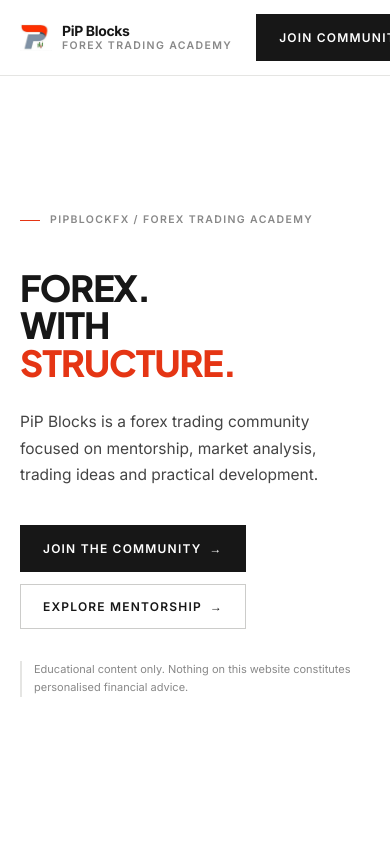
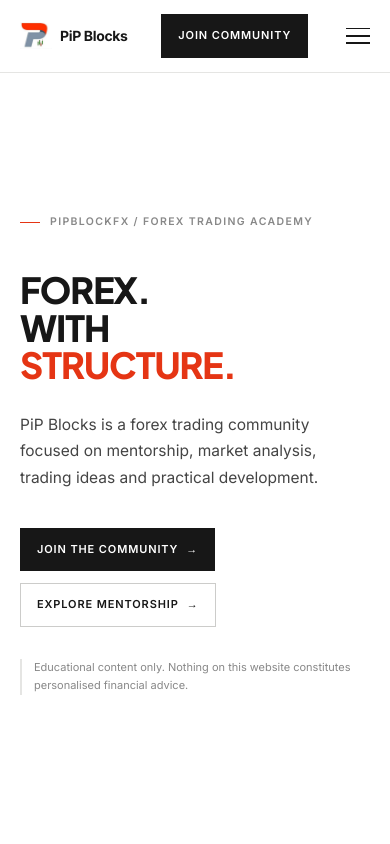
Before and after one commit to thinksika/pipblockfx-academy, a React (Vite) app: page / in a window 390 px wide. Shown: the top 844 px of the page. Built offline with nearby package versions, Linux system fonts and the light colour scheme.

Commit message:
fix(mobile): responsive layout, mobile nav close button, typography clamps and touch targets

```diff
--- a/src/components/FAQ.tsx
+++ b/src/components/FAQ.tsx
@@ -36,7 +36,7 @@
 
   return (
     <section id="faq" aria-label="Frequently asked questions" className="bg-white border-b border-pip-border">
-      <div className="max-w-site mx-auto px-5 sm:px-8">
+      <div className="max-w-site mx-auto px-5 sm:px-8 pb-12 sm:pb-16">
 
         {/* Label */}
         <div className="py-5 border-b border-pip-border">
--- a/src/components/Navbar.tsx
+++ b/src/components/Navbar.tsx
@@ -25,10 +25,13 @@
     return () => { document.body.style.overflow = ''; };
   }, [mobileOpen]);
 
-  const go = (e: React.MouseEvent<HTMLAnchorElement>, href: string) => {
+  const go = (e: React.MouseEvent<HTMLAnchorElement | HTMLButtonElement>, href: string) => {
     e.preventDefault();
     setMobileOpen(false);
+    // Small delay to allow menu close animation
+    setTimeout(() => {
       document.querySelector(href)?.scrollIntoView({ behavior: 'smooth' });
+    }, 100);
   };
 
   return (
@@ -40,11 +43,11 @@
             : 'border-b border-pip-border py-[14px]'
         }`}
       >
-        <div className="max-w-site mx-auto px-5 sm:px-8 flex items-center justify-between gap-6">
+        <div className="max-w-site mx-auto px-5 sm:px-8 flex items-center justify-between gap-4">
 
           {/* Brand */}
-          <a href="#hero" onClick={e => go(e, '#hero')}
-            className="flex items-center gap-2.5 shrink-0"
+          <a href="#hero" onClick={(e) => go(e, '#hero')}
+            className="flex items-center gap-2 shrink-0"
             aria-label="PiP Blocks home">
             <img src="/logo_mark.png" alt="" aria-hidden="true"
               className="w-8 h-8 object-contain" />
@@ -52,7 +55,7 @@
               <div className="text-[14px] font-bold tracking-tight text-pip-charcoal leading-none">
                 PiP Blocks
               </div>
-              <div className="pip-label mt-[3px] leading-none">
+              <div className="pip-label mt-[3px] leading-none hidden sm:block">
                 Forex Trading Academy
               </div>
             </div>
@@ -61,7 +64,7 @@
           {/* Desktop nav */}
           <nav aria-label="Primary" className="hidden lg:flex items-center gap-7">
             {NAV.map(l => (
-              <a key={l.name} href={l.href} onClick={e => go(e, l.href)}
+              <a key={l.name} href={l.href} onClick={(e) => go(e, l.href)}
                 className="text-[13px] font-medium text-pip-mid hover:text-pip-charcoal transition-colors duration-150">
                 {l.name}
               </a>
@@ -75,30 +78,51 @@
           </a>
 
           {/* Mobile toggle */}
-          <button type="button" aria-label="Toggle navigation"
+          <button type="button" aria-label={mobileOpen ? 'Close navigation' : 'Open navigation'}
             aria-expanded={mobileOpen}
             onClick={() => setMobileOpen(v => !v)}
-            className="lg:hidden w-7 h-5 flex flex-col justify-between shrink-0">
-            <span className={`block w-full h-[1.5px] bg-pip-charcoal origin-center transition-transform duration-200 ${mobileOpen ? 'translate-y-[9px] rotate-45' : ''}`} />
-            <span className={`block h-[1.5px] bg-pip-charcoal transition-all duration-200 ${mobileOpen ? 'opacity-0 w-0' : 'w-full'}`} />
-            <span className={`block w-full h-[1.5px] bg-pip-charcoal origin-center transition-transform duration-200 ${mobileOpen ? '-translate-y-[9px] -rotate-45' : ''}`} />
+            className="lg:hidden w-8 h-8 flex items-center justify-center shrink-0 -mr-1">
+            {mobileOpen ? (
+              /* X close icon */
+              <svg width="20" height="20" viewBox="0 0 20 20" fill="none" stroke="currentColor" strokeWidth="1.8" className="text-pip-charcoal">
+                <line x1="4" y1="4" x2="16" y2="16" />
+                <line x1="16" y1="4" x2="4" y2="16" />
+              </svg>
+            ) : (
+              /* Hamburger icon */
+              <div className="w-6 h-4 flex flex-col justify-between">
+                <span className="block w-full h-[1.5px] bg-pip-charcoal" />
+                <span className="block w-full h-[1.5px] bg-pip-charcoal" />
+                <span className="block w-full h-[1.5px] bg-pip-charcoal" />
+              </div>
+            )}
           </button>
 
         </div>
       </header>
 
-      {/* Mobile menu */}
-      <div aria-hidden={!mobileOpen}
-        className={`fixed inset-0 z-40 bg-white flex flex-col transition-opacity duration-200 ${
-          mobileOpen ? 'opacity-100 pointer-events-auto' : 'opacity-0 pointer-events-none'
-        }`}>
-        <div className="pt-[68px] flex flex-col h-full overflow-y-auto px-5">
-          <nav className="flex flex-col divide-y divide-pip-border">
+      {/* Mobile menu overlay */}
+      {mobileOpen && (
+        <div
+          className="fixed inset-0 z-40 bg-white flex flex-col"
+          role="dialog"
+          aria-modal="true"
+          aria-label="Mobile navigation"
+        >
+          {/* Spacer for fixed header */}
+          <div className="pt-[62px]" />
+
+          <div className="flex flex-col h-full overflow-y-auto px-5">
+            <nav className="flex flex-col divide-y divide-pip-border" aria-label="Mobile navigation">
               {NAV.map(l => (
-              <a key={l.name} href={l.href} onClick={e => go(e, l.href)}
-                className="py-5 text-[21px] font-semibold tracking-tight text-pip-charcoal hover:text-pip-red transition-colors">
+                <button
+                  key={l.name}
+                  type="button"
+                  onClick={(e) => go(e, l.href)}
+                  className="py-5 text-left text-[20px] font-semibold tracking-tight text-pip-charcoal hover:text-pip-red transition-colors"
+                >
                   {l.name}
-              </a>
+                </button>
               ))}
             </nav>
             <div className="mt-7">
@@ -113,6 +137,7 @@
             </p>
           </div>
         </div>
+      )}
     </>
   );
 };
--- a/src/index.css
+++ b/src/index.css
@@ -19,7 +19,7 @@
     color: #171717;
     font-family: Inter, system-ui, sans-serif;
     line-height: 1.6;
-    overflow-x: hidden;
+    /* No overflow-x: hidden — layout issues fixed properly */
   }
 
   ::selection { background: #E53514; color: #fff; }
@@ -30,7 +30,7 @@
     border-radius: 2px;
   }
 
-  img { max-width: 100%; display: block; }
+  img { max-width: 100%; display: block; height: auto; }
 }
 
 /* ── Design-system utilities ──────────────────────────────────────────── */
@@ -48,6 +48,7 @@
   .btn-primary {
     display: inline-flex;
     align-items: center;
+    justify-content: center;
     gap: 8px;
     background: #171717;
     color: #FFFFFF;
@@ -59,7 +60,9 @@
     cursor: pointer;
     transition: background 0.18s ease;
     border: 1.5px solid #171717;
-    white-space: nowrap;
+    white-space: normal;
+    word-break: break-word;
+    text-align: center;
   }
   .btn-primary:hover { background: #E53514; border-color: #E53514; }
 
@@ -67,6 +70,7 @@
   .btn-ghost {
     display: inline-flex;
     align-items: center;
+    justify-content: center;
     gap: 8px;
     background: transparent;
     color: #171717;
@@ -78,7 +82,9 @@
     cursor: pointer;
     border: 1.5px solid #CCCCCA;
     transition: border-color 0.18s ease, color 0.18s ease;
-    white-space: nowrap;
+    white-space: normal;
+    word-break: break-word;
+    text-align: center;
   }
   .btn-ghost:hover { border-color: #171717; color: #171717; }
 
@@ -97,7 +103,8 @@
     cursor: pointer;
     border: 1.5px solid #FFFFFF;
     transition: background 0.18s ease, color 0.18s ease;
-    white-space: nowrap;
+    white-space: normal;
+    word-break: break-word;
   }
   .btn-white:hover { background: #E53514; border-color: #E53514; color: #FFFFFF; }
 
@@ -116,7 +123,8 @@
     cursor: pointer;
     border: 1.5px solid rgba(255,255,255,0.2);
     transition: border-color 0.18s ease, color 0.18s ease;
-    white-space: nowrap;
+    white-space: normal;
+    word-break: break-word;
   }
   .btn-ghost-dark:hover { border-color: rgba(255,255,255,0.6); color: #FFFFFF; }
 
@@ -135,6 +143,18 @@
   .arrow-link:hover .arr { transform: translateX(4px); }
 }
 
+/* ── Mobile-specific responsive overrides ─────────────────────────────── */
+@media (max-width: 480px) {
+  .btn-primary,
+  .btn-ghost,
+  .btn-white,
+  .btn-ghost-dark {
+    padding: 12px 16px;
+    font-size: 11px;
+    letter-spacing: 0.08em;
+  }
+}
+
 /* Scrollbar */
 ::-webkit-scrollbar { width: 5px; }
 ::-webkit-scrollbar-track { background: #F7F7F5; }
```
Lines whose indentation alone changed are shown as unchanged.
